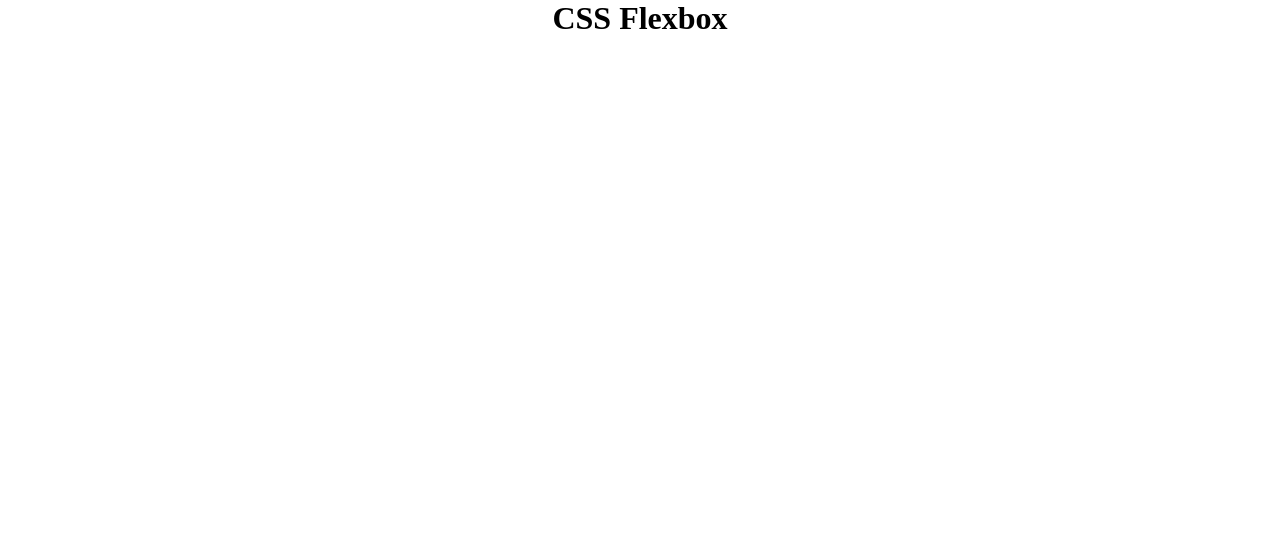
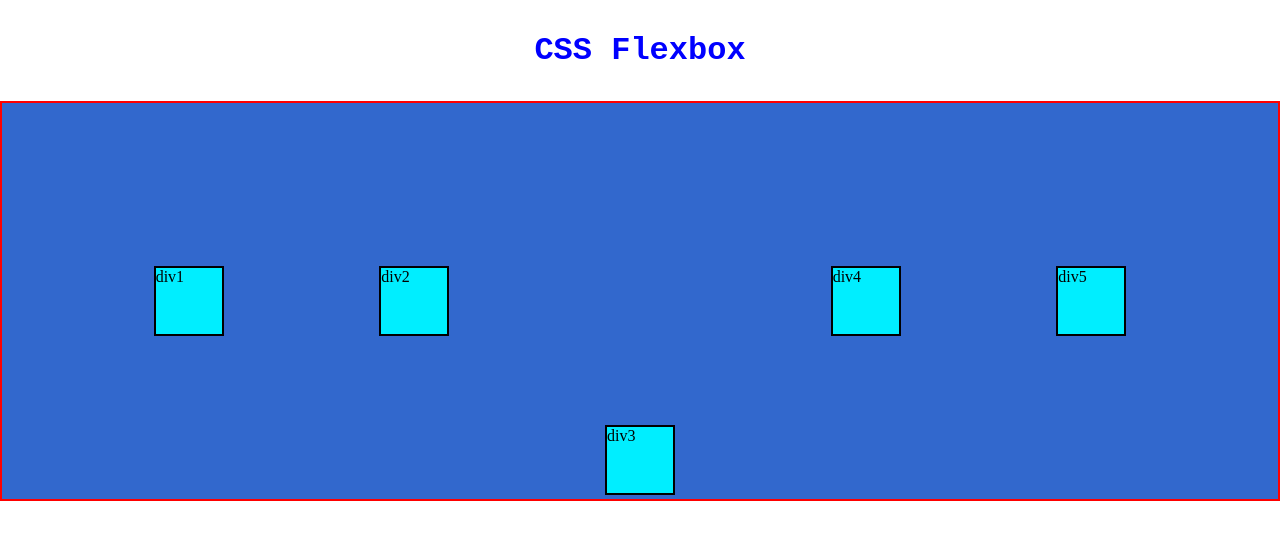
Before and after one commit to PJPhukan/CSS-Flexbox, a plain HTML site: page index.html in a window 1280 px wide. Drawn offline with Linux system fonts and the light colour scheme.

Commit message:
Complete

```diff
--- a/index.html
+++ b/index.html
@@ -1,15 +1,30 @@
 <!-- Flexbox all about  -->
 <!DOCTYPE html>
 <html lang="en">
+
     <head>
         <meta charset="UTF-8">
         <meta name="viewport" content="width=device-width, initial-scale=1.0">
         <title>CSS Flexbox</title>
         <link rel="stylesheet" href="style.css">
     </head>
+
     <body>
-    <h1><center>CSS Flexbox</center></h1>
-
+        <h1>
+            <center>CSS Flexbox</center>
+        </h1>
+        <main>
+            <div class="container">
+                <!-- <div class="item order-3">div1</div>
+                <div class="item order-2">div2</div> -->
+                <div class="item ">div1</div>
+                <div class="item ">div2</div>
+                <div class="item">div3</div>
+                <div class="item">div4</div>
+                <div class="item">div5</div>
+            </div>
+        </main>
 
     </body>
+
 </html>
--- a/style.css
+++ b/style.css
@@ -1,5 +1,84 @@
-*{
-    margin:0;
-    padding:0;
+* {
+    margin: 0;
+    padding: 0;
     box-sizing: border-box;
 }
+
+h1 {
+    color: blue;
+    margin: 2rem 0;
+    font-family: 'Courier New', Courier, monospace;
+}
+
+.container {
+    border: 2px solid red;
+    height: 50vh;
+    background-color: rgb(50, 104, 205);
+    display: flex;
+    /* JUSTIFY CONTENT PROPTERTY */
+    /* justify-content: center; */
+    /* justify-content:end; */
+    /* justify-content:space-around; */
+    /* justify-content:space-between; */
+    justify-content: space-evenly;
+
+    /* ALIGN ITEM PROPTERTY */
+    align-items: center;
+    /* align-items: flex-end; */
+    /* align-items:flex-start; */
+
+    /* FLEX-DIRECTION PROPERTY  */
+    /* flex-direction: column; */
+    /* flex-direction: column-reverse; */
+    /* flex-direction: row; */
+    /* flex-direction: row-reverse; */
+
+    /* FLEX WRAP PROPERTY  */
+    /* flex-wrap: nowrap; */
+    /* flex-wrap: wrap-reverse; */
+    /* flex-wrap: wrap; */
+
+    /* ALIGN-CONTENT PROPERTY  */
+    align-content: center;
+    /* align-content: flex-end; */
+    /* align-content: flex-start; */
+    /* align-content:space-around; */
+
+    /* FLEX-FLOW PROPERTY  */
+    /* flex-flow: row wrap-reverse; */
+
+
+    /* FLEX GAP PROPERTY */
+    /* gap: 2rem; */
+    /* row-gap: 40px; */
+    /* column-gap: 80px; */
+    /* gap: 40px 80px; */
+}
+
+.item {
+    height: 70px;
+    width: 70px;
+    border: 2px solid rgb(0, 0, 0);
+    background: rgb(0, 238, 255);
+    margin: 4px;
+    /* flex-grow: 1; */
+}
+
+.item:nth-child(3){
+    /* flex-grow: 4; */
+    flex-shrink: 2;
+    align-self: flex-end;
+
+}
+/* default order 0 */
+.order-1 {
+    order: 1;
+}
+
+.order-2 {
+    order: 2;
+}
+
+.order-3 {
+    order: 3;
+}
```
Lines whose indentation alone changed are shown as unchanged.
